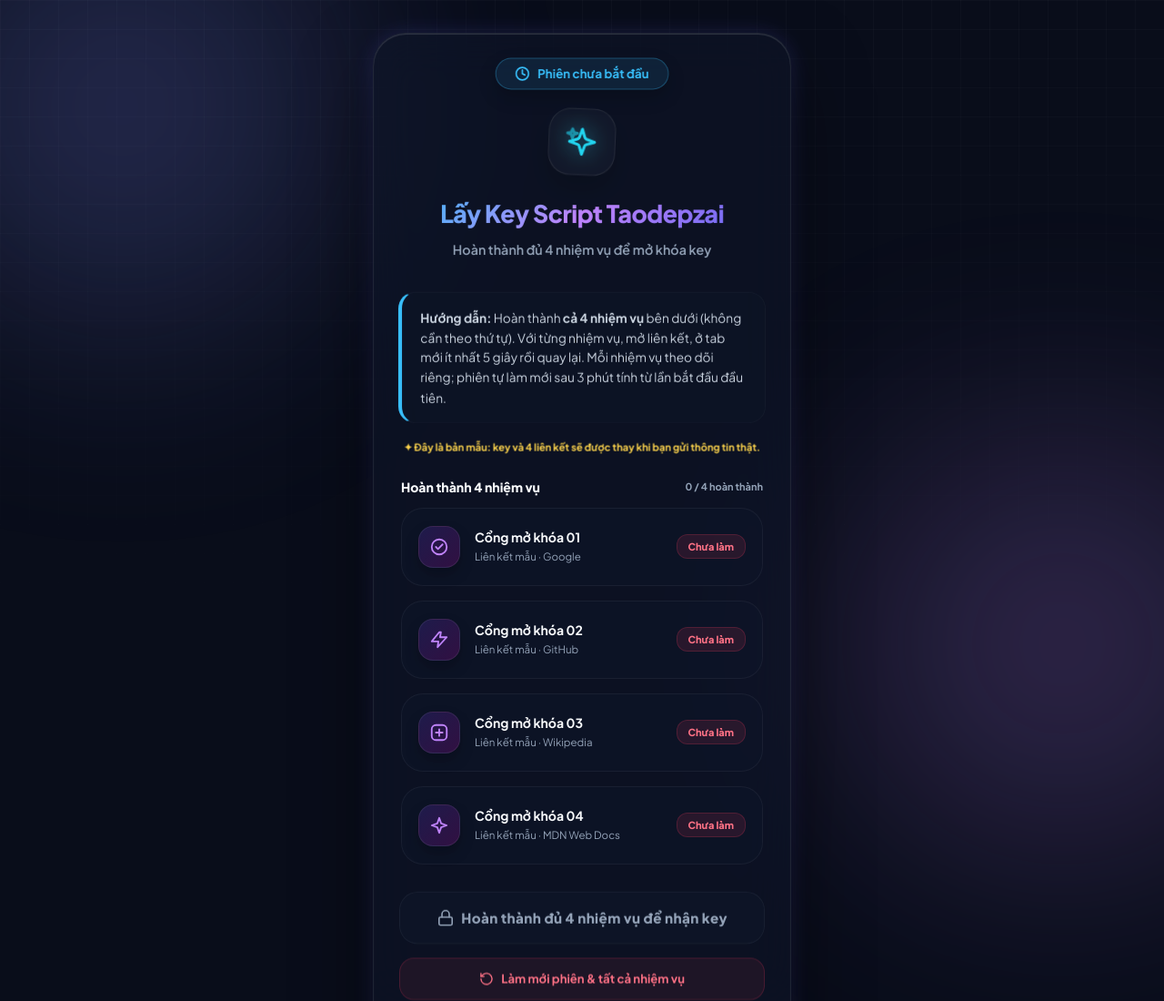
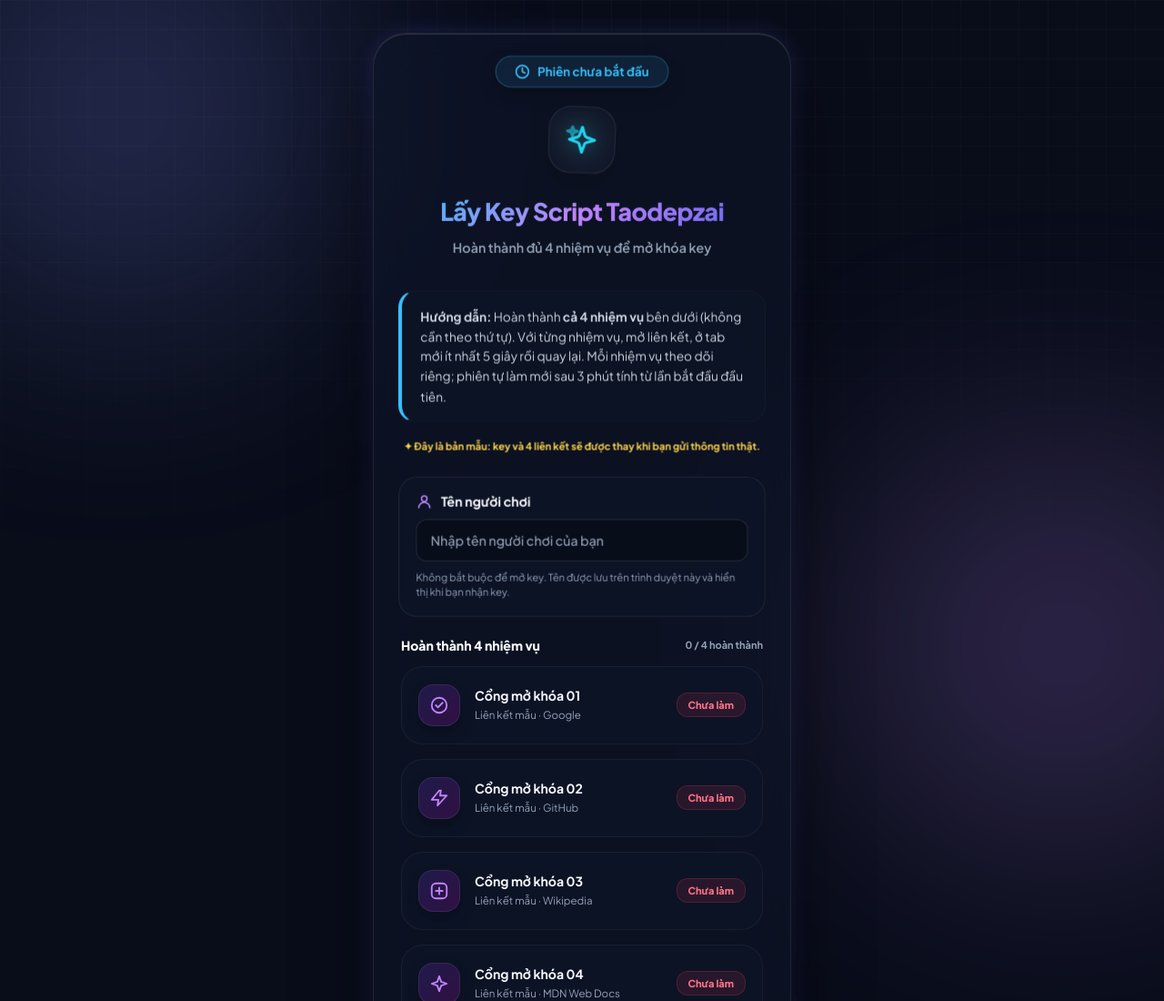
Before and after one commit to mncuadaigmailcom/taodepzai, a plain HTML site: page index.html in a window 1280 px wide. Shown: the top 1100 px of the page at 91% size. Drawn offline with Linux system fonts and the light colour scheme.

Commit message:
Add player name field above key tasks
Co-authored-by: arena-agent <297053741+arena-agent@users.noreply.github.com>

```diff
--- a/index.html
+++ b/index.html
@@ -203,6 +203,39 @@
             font-weight: 700;
             transform: translateZ(12px);
         }
+        .player-box {
+            margin-bottom: 22px;
+            padding: 17px 18px;
+            border: 1px solid var(--glass-border);
+            border-radius: 20px;
+            background: rgba(15, 23, 42, 0.45);
+            text-align: left;
+            transform: translateZ(14px);
+        }
+        .player-label {
+            display: flex;
+            align-items: center;
+            gap: 9px;
+            margin-bottom: 10px;
+            color: #f8fafc;
+            font-size: 14px;
+            font-weight: 700;
+        }
+        .player-label svg { width: 18px; height: 18px; color: var(--secondary); }
+        .player-input {
+            display: block;
+            width: 100%;
+            min-height: 46px;
+            padding: 12px 15px;
+            border: 1px solid rgba(255, 255, 255, 0.12);
+            border-radius: 12px;
+            background: rgba(9, 13, 26, 0.8);
+            color: var(--text-main);
+            font: 600 14px 'Plus Jakarta Sans', system-ui, sans-serif;
+        }
+        .player-input::placeholder { color: #94a3b8; font-weight: 500; }
+        .player-input:focus { border-color: var(--primary); outline: 2px solid var(--accent); outline-offset: 2px; }
+        .player-help { margin: 9px 0 0; color: var(--text-muted); font-size: 11px; line-height: 1.5; }
 
         .section-heading { display: flex; justify-content: space-between; align-items: center; margin-bottom: 14px; transform: translateZ(10px); }
         .section-heading h2 { margin: 0; font-size: 14px; font-weight: 800; }
@@ -400,6 +433,17 @@
         @keyframes blink { 50% { opacity: .4; box-shadow: 0 0 0 transparent; } }
         .close-btn { width: 31px; height: 31px; flex: none; border: 1px solid rgba(255, 255, 255, .1); border-radius: 9px; background: rgba(255, 255, 255, .06); color: white; font-size: 20px; line-height: 1; }
         .close-btn:hover { background: rgba(255, 255, 255, .14); }
+        .player-summary {
+            margin: 0 0 16px;
+            padding: 11px 14px;
+            border: 1px solid rgba(129, 140, 248, 0.25);
+            border-radius: 12px;
+            background: rgba(99, 102, 241, 0.09);
+            color: #e2e8f0;
+            font-size: 12px;
+            font-weight: 700;
+            overflow-wrap: anywhere;
+        }
         .field-label { display: block; margin-bottom: 8px; color: #c4b5fd; font-size: 11px; font-weight: 800; letter-spacing: .1em; }
         .key-value, .page2-textarea {
             width: 100%;
@@ -491,6 +535,15 @@
         </div>
         <p class="demo-banner" id="demo-banner">✦ Đây là bản mẫu: key và 4 liên kết sẽ được thay khi bạn gửi thông tin thật.</p>
 
+        <div class="player-box">
+            <label class="player-label" for="player-name">
+                <svg viewBox="0 0 24 24" fill="none" stroke="currentColor" stroke-width="2" stroke-linecap="round" stroke-linejoin="round" aria-hidden="true"><circle cx="12" cy="8" r="4"/><path d="M4 21a8 8 0 0 1 16 0"/></svg>
+                Tên người chơi
+            </label>
+            <input class="player-input" id="player-name" name="playerName" type="text" maxlength="32" autocomplete="nickname" spellcheck="false" placeholder="Nhập tên người chơi của bạn" aria-describedby="player-help">
+            <p class="player-help" id="player-help">Không bắt buộc để mở key. Tên được lưu trên trình duyệt này và hiển thị khi bạn nhận key.</p>
+        </div>
+
         <section aria-labelledby="task-heading">
             <div class="section-heading">
                 <h2 id="task-heading">Hoàn thành 4 nhiệm vụ</h2>
@@ -554,6 +607,7 @@
                 <div class="editor-label" id="dialog-title"><span class="pulse-dot" aria-hidden="true"></span> KEY CỦA BẠN ĐÃ MỞ KHÓA</div>
                 <button class="close-btn" id="close-btn" type="button" aria-label="Đóng cửa sổ key">×</button>
             </div>
+            <p class="player-summary" id="player-summary" hidden></p>
             <label class="field-label" for="key-value">KEY SCRIPT TAODEPZAI</label>
             <textarea class="key-value" id="key-value" readonly spellcheck="false"></textarea>
             <p class="demo-alert" id="demo-alert">⚠ Key hiện tại chỉ là mẫu, chưa sử dụng được với script thật.</p>
@@ -594,6 +648,7 @@
 
         const THOI_GIAN_RESET = 3 * 60 * 1000;
         const THOI_GIAN_CHO_NV = 5 * 1000;
+        const PLAYER_NAME_KEY = 'taodepzai_player_name';
         const boNhoTam = new Map();
         const luu = {
             get(key) {
@@ -616,6 +671,8 @@
         const manHinhTrang = document.getElementById('white-screen');
         const hopThoai = manHinhTrang.querySelector('.editor-wrapper');
         const keyField = document.getElementById('key-value');
+        const playerNameInput = document.getElementById('player-name');
+        const playerSummary = document.getElementById('player-summary');
         const scriptField = document.getElementById('noi-dung-page2');
         const thongBao = document.getElementById('notification-box');
         const nutReset = document.getElementById('nut-reset-thu-cong');
@@ -626,6 +683,12 @@
         let phanTuTruocHopThoai = null;
 
         scriptField.value = SCRIPT_CUA_BAN;
+        playerNameInput.value = luu.get(PLAYER_NAME_KEY) || '';
+        playerNameInput.addEventListener('input', () => {
+            const ten = playerNameInput.value.trim();
+            if (ten) luu.set(PLAYER_NAME_KEY, ten);
+            else luu.remove(PLAYER_NAME_KEY);
+        });
         document.getElementById('demo-banner').hidden = !DANG_LA_BAN_MAU;
         document.getElementById('demo-alert').hidden = !DANG_LA_BAN_MAU;
         NHIEM_VU.forEach(nv => {
@@ -813,10 +876,17 @@
             if (thayDoi) veLai();
         }
 
+        function hienThiTenNguoiChoi() {
+            const ten = playerNameInput.value.trim();
+            playerSummary.textContent = ten ? `Người chơi: ${ten}` : '';
+            playerSummary.hidden = !ten;
+        }
+
         function moHopThoai() {
             if (kiemTraHanSuDung() || nutGiaiBai.disabled) return;
             phanTuTruocHopThoai = document.activeElement;
             keyField.value = KEY_TAODEPZAI;
+            hienThiTenNguoiChoi();
             manHinhTrang.classList.add('show');
             manHinhTrang.setAttribute('aria-hidden', 'false');
             giaoDienChinh.setAttribute('aria-hidden', 'true');
@@ -871,7 +941,11 @@
             if (document.visibilityState === 'hidden') ghiNhanRoiTrang();
             else kiemTraTienTrinhNhiemVu();
         });
-        window.addEventListener('storage', () => {
+        window.addEventListener('storage', event => {
+            if (event.key === PLAYER_NAME_KEY) {
+                playerNameInput.value = luu.get(PLAYER_NAME_KEY) || '';
+                if (manHinhTrang.classList.contains('show')) hienThiTenNguoiChoi();
+            }
             if (!kiemTraHanSuDung()) veLai(); // Đồng bộ nếu trang được mở ở nhiều tab.
         });
         setInterval(() => {
```
Also changed, not shown: tests/portal.test.cjs (+27 -0 lines), README.md.
